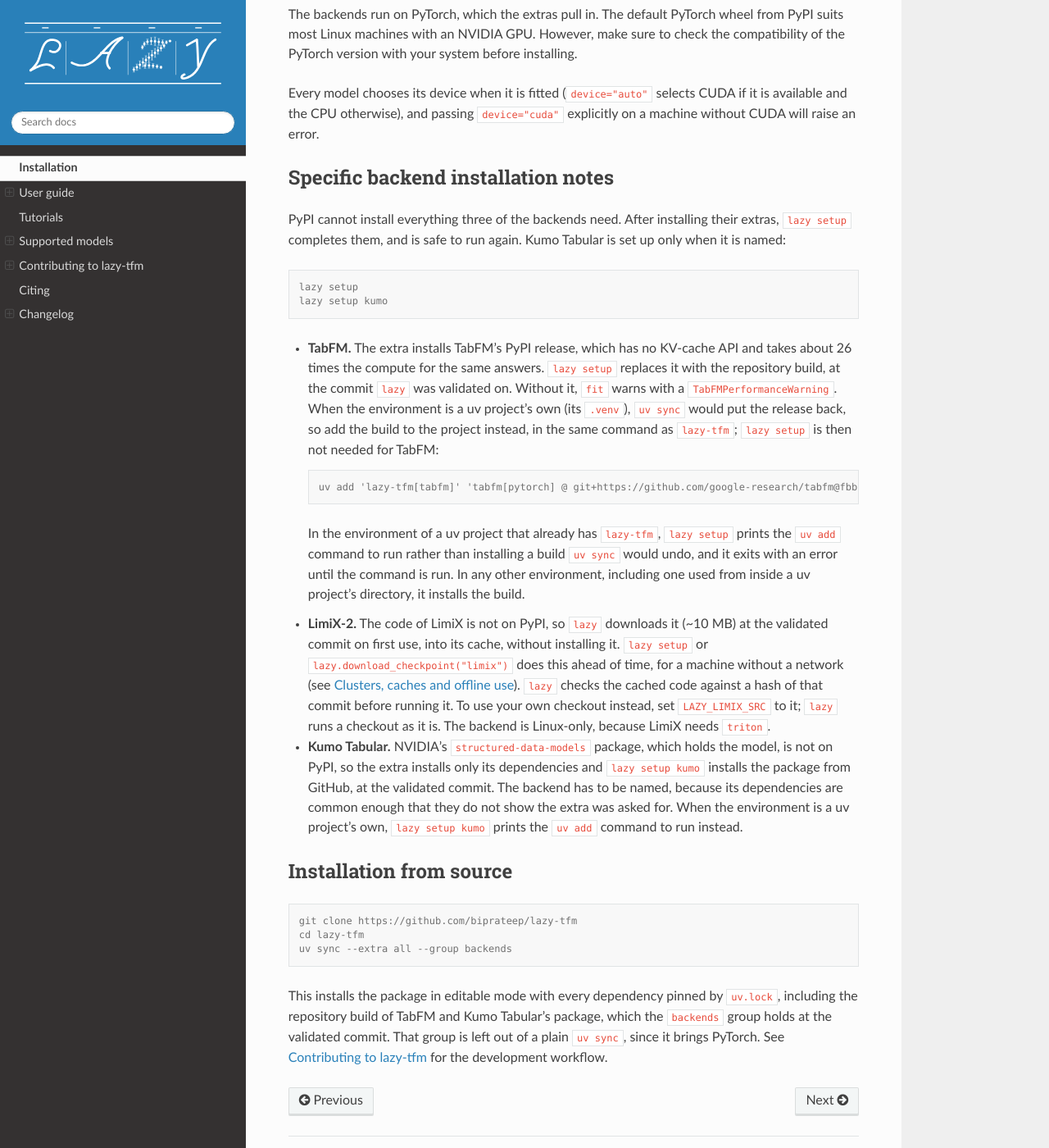
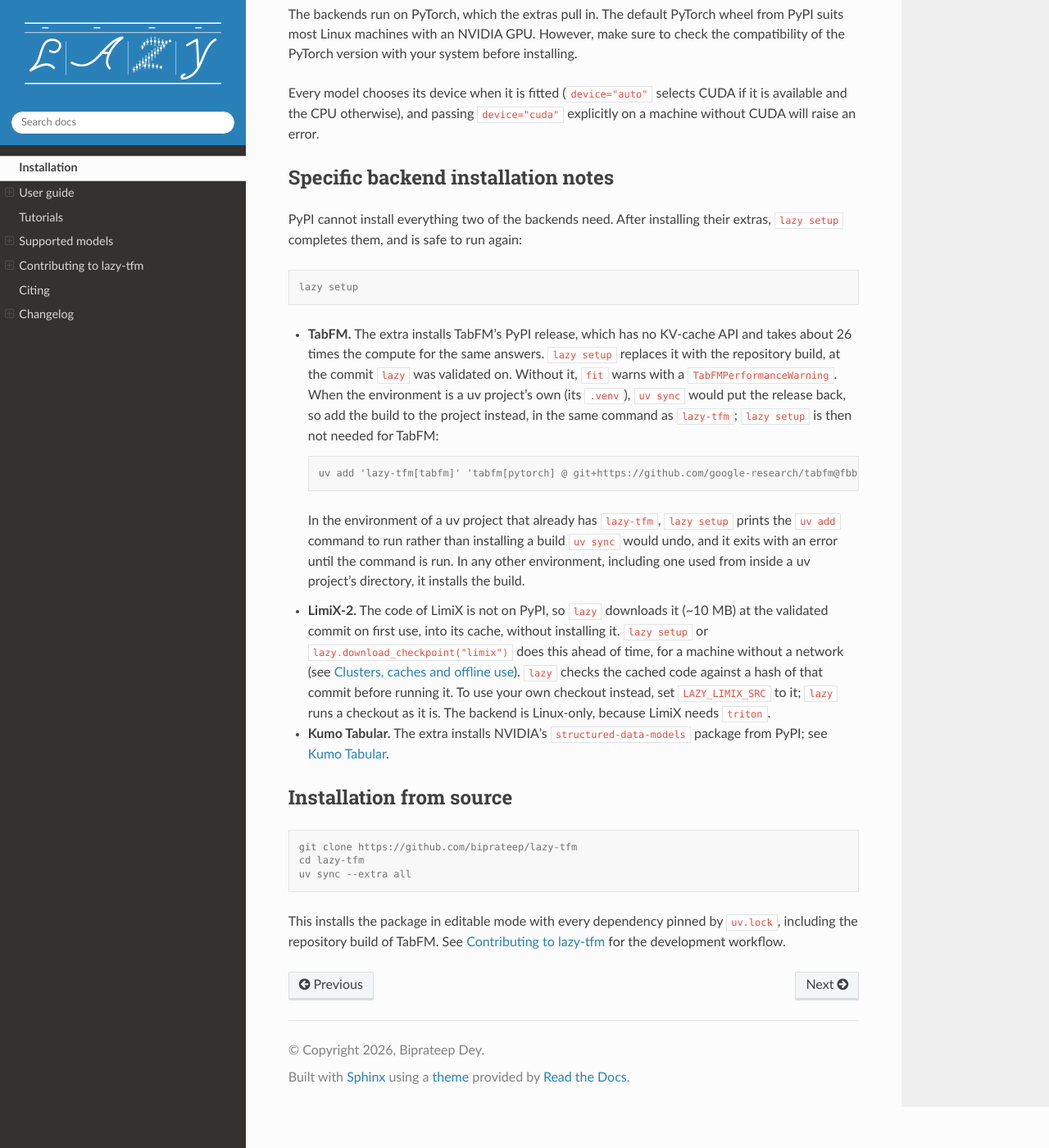
Before and after one commit to biprateep/lazy-tfm, a Sphinx documentation site: the page built from docs/installation.md, in a window 1280 px wide and 1400 px high, scrolled down 773 px. Shown: the whole window at 82% size. Built offline with Sphinx 7.4.7 and the Read the Docs theme 3.1.0, drawn with Linux system fonts in a browser that asks for light colours; pages that are not in the unit, such as notebooks, are missing from menus.

Commit message:
Install Kumo Tabular's package from PyPI and deprecate lazy setup kumo
NVIDIA's structured-data-models is on PyPI from 0.2.1, and that
release's Kumo Tabular code is identical to the commit lazy was
validated on. The kumo extra now requires it, so the package arrives
with pip install 'lazy-tfm[kumo]', and a checkout gets it with
uv sync --extra all. The git source and the backends dependency group
go.

lazy setup kumo still installs release 0.2.1 when sdm.models.KumoTabular
does not import, but warns with a FutureWarning that it goes in 0.7.0;
so does kumo.REPOSITORY_BUILD. Without a name, lazy setup does nothing
for Kumo: the extra already holds the package, and fit's import check
catches a package without KumoTabular. setup_needs_name, which only
Kumo set, and import_extra's then= argument, which only Kumo used, go
too.

Closes #108.

Co-Authored-By: Claude Opus 5.5 <noreply@anthropic.com>
Claude-Session: https://claude.ai/code/session_01JkqiRk7T18G6RWangKXyJ7

````diff
--- a/docs/installation.md
+++ b/docs/installation.md
@@ -38,13 +38,11 @@ explicitly on a machine without CUDA will raise an error.
 
 ## Specific backend installation notes
 
-PyPI cannot install everything three of the backends need. After installing
-their extras, `lazy setup` completes them, and is safe to run again. Kumo
-Tabular is set up only when it is named:
+PyPI cannot install everything two of the backends need. After installing
+their extras, `lazy setup` completes them, and is safe to run again:
 
 ```console
 lazy setup
-lazy setup kumo
 ```
 
 - **TabFM.** The extra installs TabFM's PyPI release, which has no KV-cache
@@ -72,24 +70,17 @@ lazy setup kumo
   that commit before running it. To use your own checkout instead, set
   `LAZY_LIMIX_SRC` to it; `lazy` runs a checkout as it is. The backend is Linux-only, because LimiX needs
   `triton`.
-- **Kumo Tabular.** NVIDIA's `structured-data-models` package, which holds
-  the model, is not on PyPI, so the extra installs only its dependencies and
-  `lazy setup kumo` installs the package from GitHub, at the validated
-  commit. The backend has to be named, because its dependencies are common
-  enough that they do not show the extra was asked for. When the environment
-  is a uv project's own, `lazy setup kumo` prints the `uv add` command to run
-  instead.
+- **Kumo Tabular.** The extra installs NVIDIA's `structured-data-models`
+  package from PyPI; see {doc}`models/kumo`.
 
 ## Installation from source
 
 ```console
 git clone https://github.com/biprateep/lazy-tfm
 cd lazy-tfm
-uv sync --extra all --group backends
+uv sync --extra all
 ```
 
 This installs the package in editable mode with every dependency pinned by
-`uv.lock`, including the repository build of TabFM and Kumo Tabular's
-package, which the `backends` group holds at the validated commit. That group
-is left out of a plain `uv sync`, since it brings PyTorch. See
-{doc}`contributing` for the development workflow.
+`uv.lock`, including the repository build of TabFM. See {doc}`contributing`
+for the development workflow.
--- a/docs/tutorials/choosing_a_model.py
+++ b/docs/tutorials/choosing_a_model.py
@@ -56,7 +56,7 @@ import sys
 
 if "google.colab" in sys.modules:
     # %pip install -q 'lazy-tfm[tabpfn,tabicl,tabfm,limix,kumo]'
-    # !lazy setup && lazy setup kumo
+    # !lazy setup
     pass
 
 # %%
````
Also changed, not shown: CHANGELOG.md (+22 -0 lines), CONTRIBUTING.md (+2 -5 lines), docs/adding_a_backend.md (+3 -5 lines), docs/adding_a_backend_kumo.md (+7 -16 lines), docs/guide/clusters.md (+2 -2 lines), docs/models/kumo.md (+5 -7 lines), pyproject.toml (+3 -20 lines), 11 other files.
